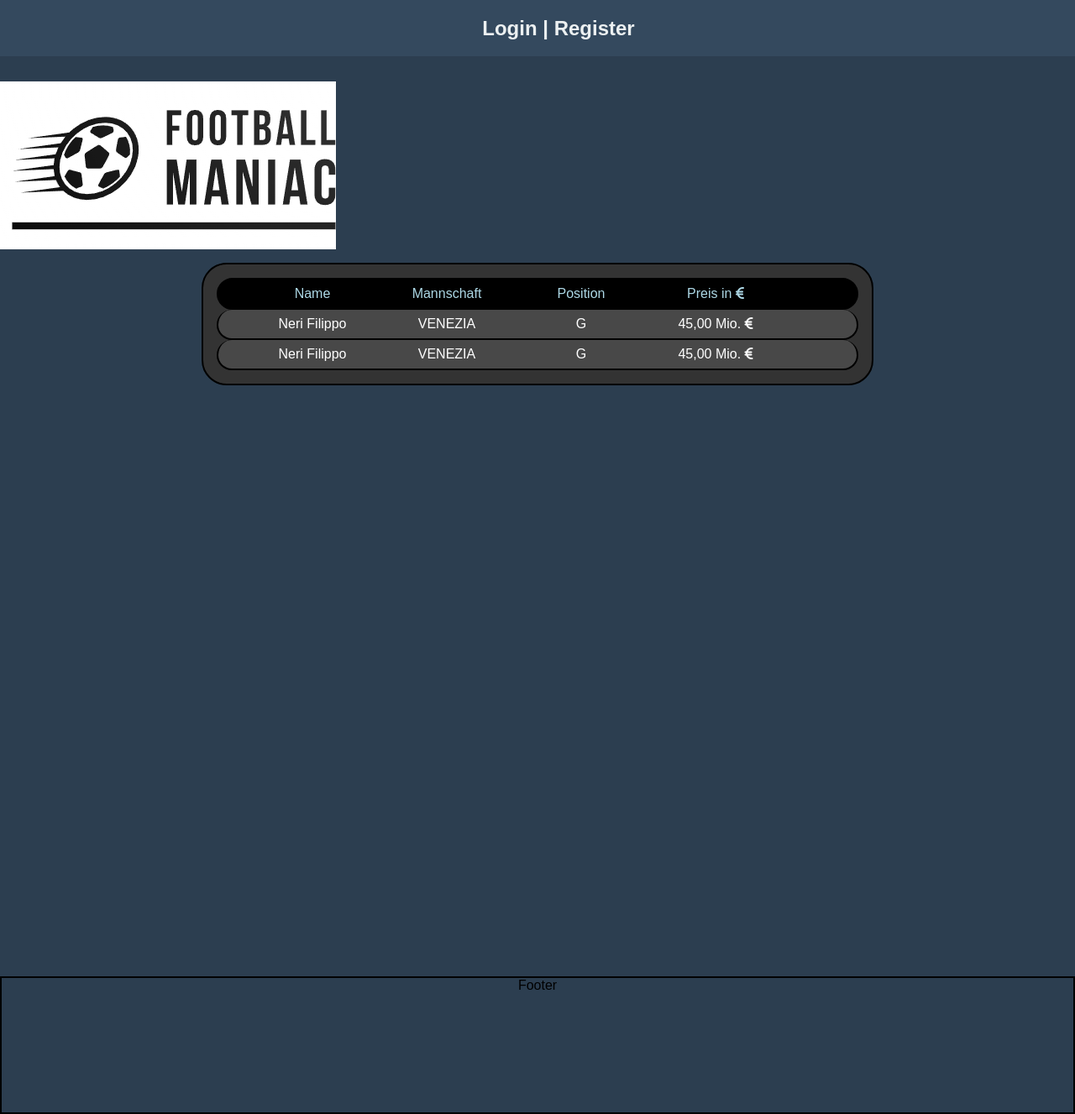
After one commit to Daniel18742069/Fussballauktion, a PHP site: page /index.php in a window 1280 px wide. The commit adds this page. Shown: the whole page at 84% size. Run offline with PHP 8.4, Linux system fonts and the light colour scheme; some libraries are stand-ins or nearby versions.

Commit message:
Verbesserung der Startseite, Login eingefügt (funktioniert noch nicht)

```diff
--- a/Code/index.css
+++ b/Code/index.css
@@ -1 +1 @@
-header .logo{background-image:url("../Bilder/logo1.png");background-position:left top;width:400px;height:200px;position:sticky}body .tabelle{width:70%;padding:2%;position:absolute;left:70%;top:30%;transform:translate(-50%, -50%)}body .login{position:absolute;right:3.5em;top:20px}body footer{border:2px solid #000}
+header .logo{background-image:url("../Bilder/logo1.png");background-position:left top;width:400px;height:200px;position:sticky}body{text-align:center}body .tabelle{font-family:Arial,Helvetica,sans-serif;text-align:center}body ul{background-color:#333;position:relative;width:50em;margin:1em auto 0;padding:1em;box-sizing:border-box;border:2px solid #000;border-radius:30px}body ul li{display:flex;background:rgba(255,255,255,.1);padding:.5em 2em;color:#fff;margin:.5em 2;transition:.5s;border:2px solid #000;border-top:none;border-radius:20px}body ul li span{width:10em}body ul li:hover{transform:scale(1.03)}body ul .masterRow{color:#add8e6;font-style:bold;background-color:#000;border:2px solid #000;border-radius:20px}body .login{position:absolute;right:3.5em;top:20px}body footer{position:relative;top:44em;height:10em;border:2px solid #000}
--- /dev/null
+++ b/Code/index.php
@@ -0,0 +1,63 @@
+<?php
+require "../Code/login/login.php";
+?>
+
+<!DOCTYPE html>
+<html lang="en">
+
+<head>
+    <meta charset="UTF-8">
+    <meta http-equiv="X-UA-Compatible" content="IE=edge">
+    <meta name="viewport" content="width=device-width, initial-scale=1.0">
+    <link rel="stylesheet" href="index.css" media="screen" />
+    <title>Fussballauktion</title>
+    <script src="https://kit.fontawesome.com/6016e9420e.js" crossorigin="anonymous"></script>
+</head>
+
+<body>
+    <header>
+        <div class="logo">
+
+        </div>
+
+    </header>
+    <div class="tabelle">
+        <ul>
+            <li class="masterRow">
+                <span class="name">Name</span>
+                <span class="Mannschaft">Mannschaft</span>
+                <span class="position">Position</span>
+                <span class="worth">Preis in <i class="fas fa-euro-sign"></i></span>
+            </li>
+            <li class="rows">
+                <span class="name">Neri Filippo</span>
+                <span class="Mannschaft">VENEZIA</span>
+                <span class="position">G</span>
+                <span class="worth">45,00 Mio. <i class="fas fa-euro-sign"></i></span>
+            </li>
+            <li class="rows">
+                <span class="name">Neri Filippo</span>
+                <span class="Mannschaft">VENEZIA</span>
+                <span class="position">G</span>
+                <span class="worth">45,00 Mio. <i class="fas fa-euro-sign"></i></span>
+            </li>
+        </ul>
+    </div>
+    <div class="login">
+        <form action="#">
+            <label for="teamname">Teamname</label><br>
+            <input type="text" id="teamname" name="teamname" value=""><br>
+            <label for="passwort">Passwort</label><br>
+            <input type="text" id="passwort" name="passwort" value=""><br><br>
+            <input type="submit" value="Submit">
+        </form>
+    </div>
+    <footer>
+        <p>Footer</p>
+    </footer>
+    <div>
+
+    </div>
+</body>
+
+</html>
--- a/Code/index.scss
+++ b/Code/index.scss
@@ -1,4 +1,5 @@
 @charset "UTF-8";
+
 
 header {
     .logo {
@@ -13,22 +14,86 @@ header {
 }
 
 body {
+    text-align: center;
+
+
     .tabelle {
-        width: 70%;
+        /* width: 70%;
         padding: 2%;
         position: absolute;
         left: 70%;
         top: 30%;
         transform: translate(-50%, -50%);
+        */
+        font-family: Arial, Helvetica, sans-serif;
+
+        text-align: center;
     }
+
+    ul {
+        background-color: #333;
+        position: relative;
+        width: 50em;
+        margin: 1em auto 0;
+        padding: 1em;
+        box-sizing: border-box;
+        // border: 3px solid red;
+        border: 2px solid black;
+        border-radius: round($number: 30px);
+
+
+
+        li {
+            display: flex;
+            background: rgba(255, 255, 255, 0.1);
+            padding: 0.5em 2em;
+            color: #fff;
+            margin: 0.5em 2;
+            transition: 0.5s;
+            // border: 3px solid blue;
+            border: 2px solid black;
+            border-top: none;
+            border-radius: round($number: 20px);
+
+
+            span {
+                width: 10em;
+                // border: 3px solid purple;
+
+            }
+        }
+
+        li:hover {
+            transform: scale(1.03);
+            //background: rgba(255, 255, 255, 0.1);
+        }
+
+        .masterRow {
+            color: lightblue;
+            font-style: bold;
+            background-color: black;
+            border: 2px solid black;
+            border-radius: round($number: 20px);
+
+        }
+
+    }
+
+
+
+
 
     .login {
         position: absolute;
         right: 3.5em;
         top: 20px;
+
     }
 
     footer {
+        position: relative;
+        top: 44em;
+        height: 10em;
         border: 2px solid black;
     }
 }
--- /dev/null
+++ b/Code/login/login.css
@@ -0,0 +1 @@
+*{margin:0;padding:0}body{margin:0;padding:0;font-family:Sans-serif;background:#2c3e50}#wrap{margin:0 auto 30px}#regbar{height:67px;background:#34495e}#navthing{margin-left:50px}h2{padding:20px;color:#ecf0f1}fieldset{border:none}.login{position:relative;width:350px;display:none}.arrow-up{width:0;height:0;border-left:20px solid transparent;border-right:20px solid transparent;border-bottom:15px solid #ecf0f1;left:10%;position:absolute;top:-10px}.formholder{background:#ecf0f1;width:350px;border-radius:5px;padding-top:5px}.formholder input[type=email],.formholder input[type=password]{padding:7px 5px;margin:10px 0;width:96%;display:block;font-size:18px;border-radius:5px;border:none;transition:.3s linear}.formholder input[type=email]:focus,.formholder input[type=password]:focus{outline:none;box-shadow:0 0 1px 1px #1abc9c}.formholder input[type=submit]{background:#1abc9c;padding:10px;font-size:20px;display:block;width:100%;border:none;color:#fff;border-radius:5px}.formholder input[type=submit]:hover{background:#1bc6a4}.randompad{padding:10px}.green{color:#1abc9c}a{color:#ecf0f1;text-decoration:none}a:hover{color:#1abc9c}
--- /dev/null
+++ b/Code/login/login.js
@@ -0,0 +1,25 @@
+$('input[type="submit"]').mousedown(function(){
+    $(this).css('background', '#2ecc71');
+  });
+  $('input[type="submit"]').mouseup(function(){
+    $(this).css('background', '#1abc9c');
+  });
+
+  $('#loginform').click(function(){
+    $('.login').fadeToggle('slow');
+    $(this).toggleClass('green');
+  });
+
+
+
+  $(document).mouseup(function (e)
+  {
+      var container = $(".login");
+
+      if (!container.is(e.target) // if the target of the click isn't the container...
+          && container.has(e.target).length === 0) // ... nor a descendant of the container
+      {
+          container.hide();
+          $('#loginform').removeClass('green');
+      }
+  });
--- /dev/null
+++ b/Code/login/login.php
@@ -0,0 +1,36 @@
+<!DOCTYPE html>
+<html lang="en">
+
+<head>
+    <meta charset="UTF-8">
+    <link rel="stylesheet" href="/Code/login/login.css" media="screen" />
+    <title>Login</title>
+</head>
+
+<body>
+
+    <div id="wrap">
+        <div id="regbar">
+            <div id="navthing">
+                <h2><a href="#" id="loginform">Login</a> | <a href="#">Register</a></h2>
+                <div class="login">
+                    <div class="arrow-up"></div>
+                    <div class="formholder">
+                        <div class="randompad">
+                            <fieldset>
+                                <label name="email">Email</label>
+                                <input type="email" value="example@example.com" />
+                                <label name="password">Password</label>
+                                <input type="password" />
+                                <input type="submit" value="Login" />
+                            </fieldset>
+                        </div>
+                    </div>
+                </div>
+            </div>
+        </div>
+    </div>
+    <script src="../login/login.js"></script>
+</body>
+
+</html>
--- /dev/null
+++ b/Code/login/login.scss
@@ -0,0 +1,115 @@
+@import "compass/css3";
+
+* {
+margin: 0;
+padding: 0;
+}
+
+body {
+  margin: 0;
+  padding: 0;
+  font-family: Sans-serif;
+  background: #2c3e50;
+}
+
+#wrap {
+  margin: 0 auto 30px;
+
+}
+
+#regbar {
+  height: 67px;
+  background: #34495e;
+}
+
+#navthing {
+margin-left: 50px;
+}
+
+h2 {
+  padding: 20px;
+  color: #ecf0f1;
+}
+
+fieldset {
+border: none;
+}
+
+.login {
+  position: relative;
+  width: 350px;
+  display: none;
+}
+
+.arrow-up {
+	width: 0;
+	height: 0;
+	border-left: 20px solid transparent;
+	border-right: 20px solid transparent;
+
+	border-bottom: 15px solid #ECF0F1;
+  left: 10%;
+  position: absolute;
+  top: -10px;
+}
+
+.formholder {
+  background: #ecf0f1;
+  width: 350px;
+  border-radius: 5px;
+  padding-top: 5px;
+  fieldset {
+
+  }
+
+  input[type="email"], input[type="password"] {
+    padding: 7px 5px;
+    margin: 10px 0;
+    width: 96%;
+    display: block;
+    font-size: 18px;
+    border-radius: 5px;
+    border: none;
+
+    &:focus {
+      outline: none;
+      box-shadow: 0 0 1px 1px #1abc9c;
+      }
+   -webkit-transition: 0.3s linear;
+    -moz-transition: 0.3s linear;
+    -o-transition: 0.3s linear;
+    transition: 0.3s linear;
+  }
+
+  input[type="submit"] {
+    background: #1abc9c;
+    padding: 10px;
+    font-size: 20px;
+    display: block;
+    width: 100%;
+    border: none;
+    color: #fff;
+    border-radius: 5px;
+    &:hover {
+      background: #1bc6a4;
+      }
+  }
+
+}
+
+.randompad {
+padding: 10px;
+}
+
+.green {
+  color: #1abc9c;
+}
+
+a {
+  color: #ecf0f1;
+  text-decoration: none;
+
+  &:hover {
+      color: #1abc9c;
+    }
+}
```
Also changed, not shown: Code/index.html (deleted, +0 -48 lines).
